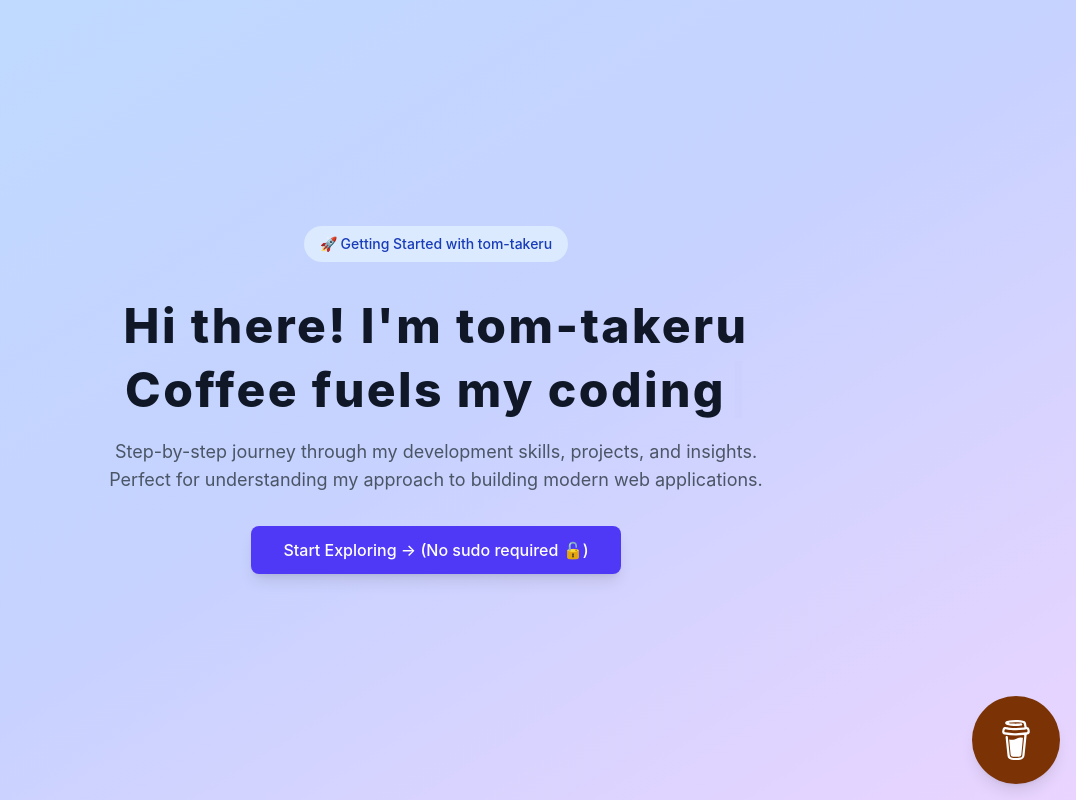
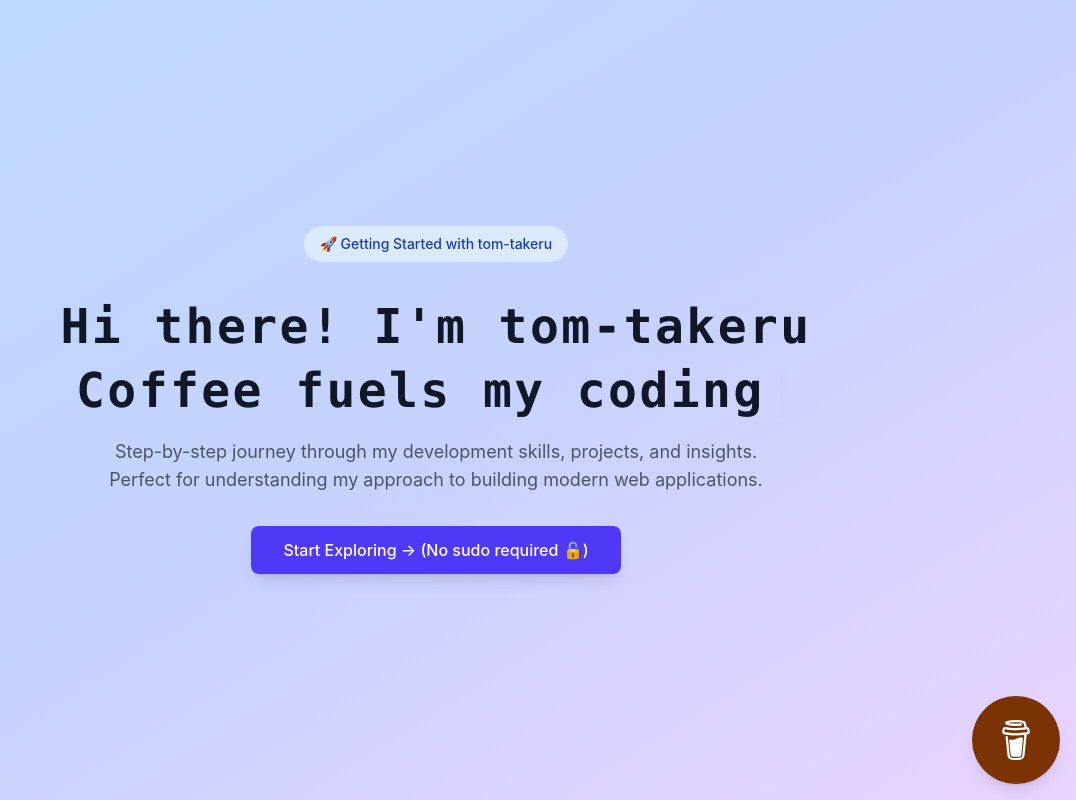
Before and after one commit to tom-takeru/getting-started-with-tom-takeru, a Next.js app: page / in a window 1280 px wide. Shown: the top 800 px of the page, without its empty margins (204-1280 px from the left). Built offline with nearby package versions, Linux system fonts and the light colour scheme.

Commit message:
fix: define Tailwind console font
Add the Tailwind v4 CSS theme token for the font-console utility and enable Biome parsing for Tailwind directives.

```diff
--- a/biome.json
+++ b/biome.json
@@ -38,6 +38,11 @@
       "indentStyle": "space",
       "indentWidth": 2,
       "lineWidth": 80
+    }
+  },
+  "css": {
+    "parser": {
+      "tailwindDirectives": true
     }
   },
   "linter": {
--- a/src/app/globals.css
+++ b/src/app/globals.css
@@ -1,4 +1,9 @@
 @import "tailwindcss";
+
+@theme {
+  --font-console:
+    "JetBrains Mono", "Fira Code", "Monaco", "Consolas", monospace;
+}
 
 @layer base {
   :root {
```
